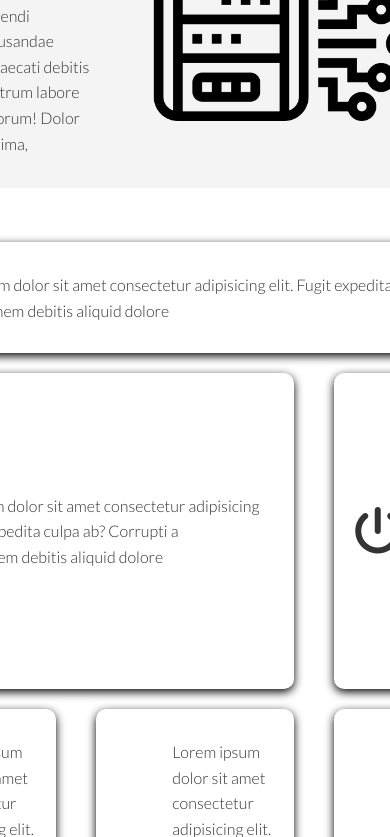
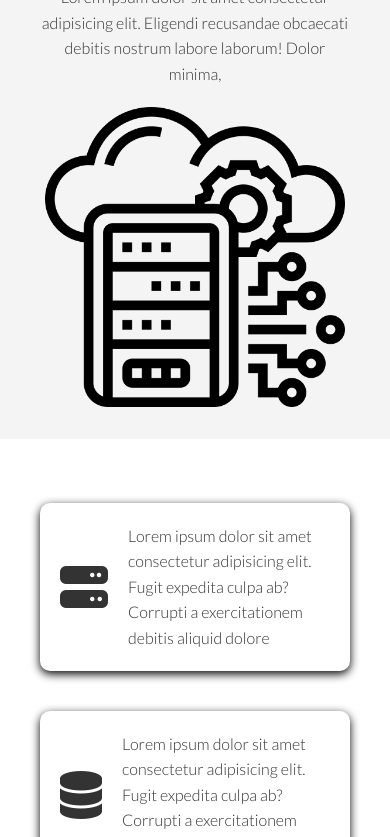
Before and after one commit to Aly619/Loruki-website-Clone-Fully-Responsive-Using-HTML5-CSS3, a plain HTML site: page features.html in a window 390 px wide. Shown: the part 621-1458 px from the top of the page. Drawn offline with Linux system fonts and the light colour scheme.

Commit message:
completed

```diff
--- a/css/style.css
+++ b/css/style.css
@@ -248,7 +248,7 @@ pre{
 }
 .docs-main a:hover{
     font-weight: bold;
-    color: var(--primary-color);
+    color: var(--dark-color);
 }
 .docs-main nav a{
     color: var(--dark-color)
@@ -288,11 +288,20 @@ pre{
     .stats .grid,
     .cli .grid,
     .cloud .grid,
-    .features-main .grid,
-    .docs-main .grid{
+    .features-head .grid,
+    .features-sub-head .grid,
+    .docs-main .grid,
+    .docs-head .grid{
         grid-template-columns: 1fr;
         grid-template-rows: 1fr;
     }
+
+    .features-main .grid{
+        display: flex;
+        flex-direction: column;
+
+    }
+
     .showcase{
         height: auto;
     }
@@ -308,6 +317,20 @@ pre{
     .cli .grid>*:first-child {
         grid-column: 1 ;
         grid-row: 1 ;
+    }
+    .features-head,
+    .features-sub-head,
+    .docs-head{
+        text-align: center;
+    }
+    .features-head img,
+    .features-sub-head img,
+    .docs-head img{
+        justify-self: center;
+    }
+    .social .fab{
+        padding-top: 15px;
+
     }
 
 }
```
Also changed, not shown: docs.html (+2 -2 lines).
